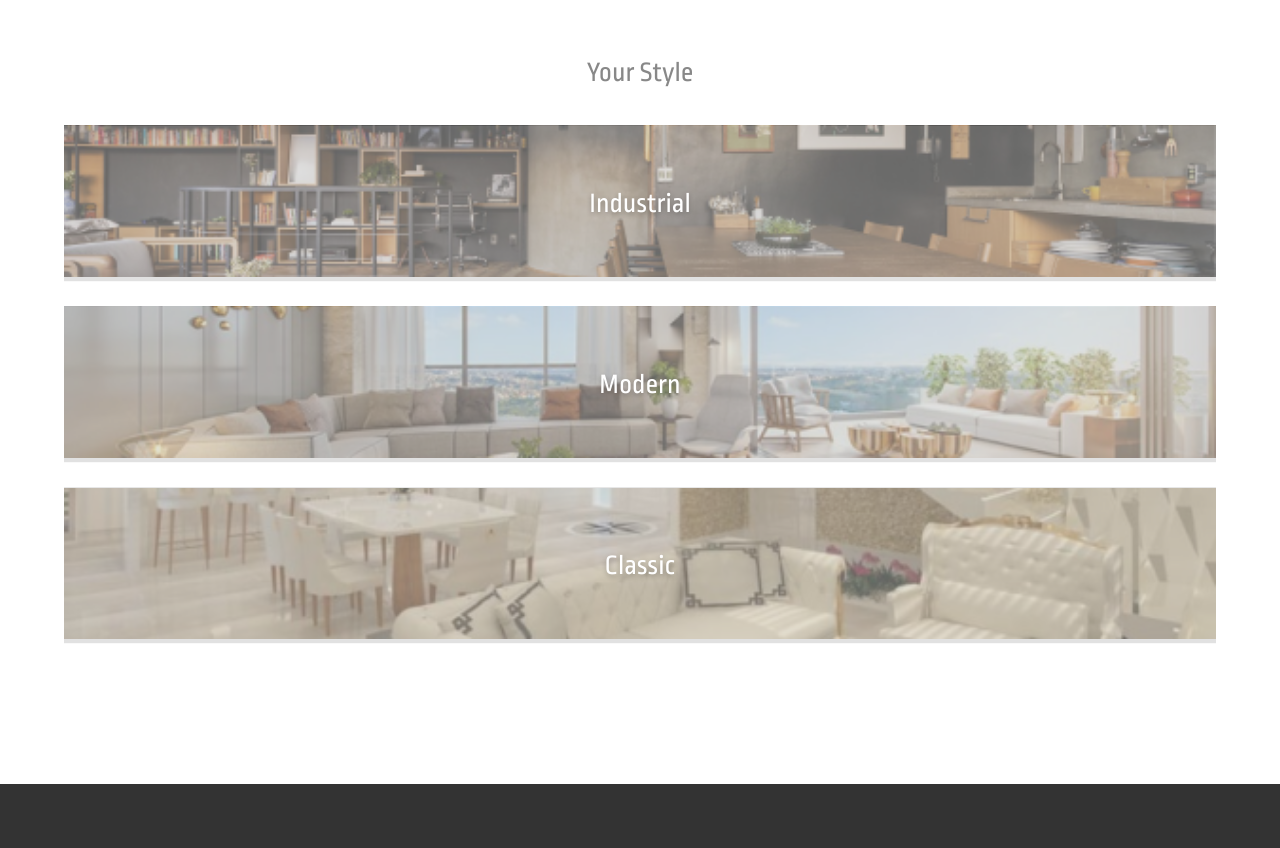
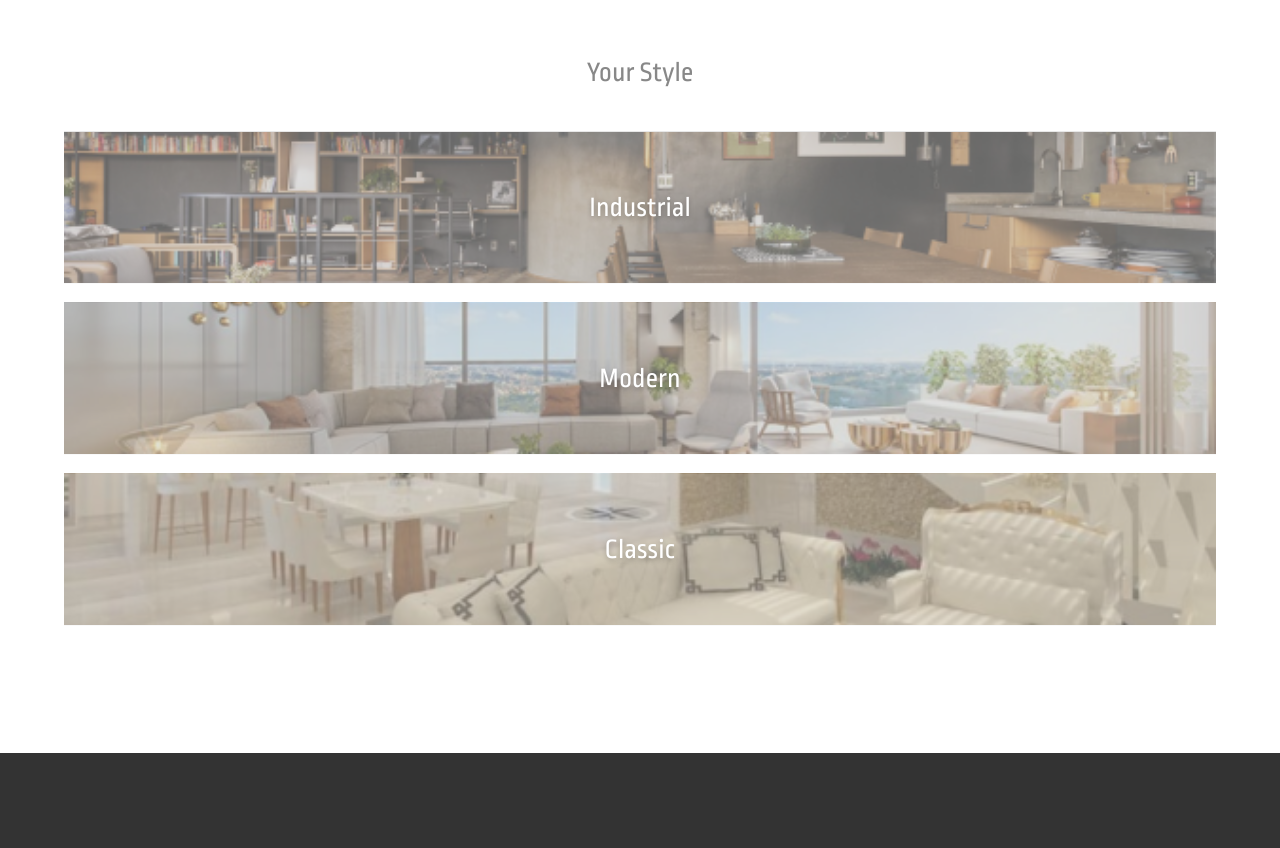
Before and after one commit to CeoDH/Lovit-1121, a website: page lovitH.html in a window 1280 px wide. Shown: the part 1200-2048 px from the top of the page. Drawn offline with Linux system fonts and the light colour scheme.

Commit message:
kihdfosfbdsbfisjshufichcfdhhsd

```diff
--- a/css/lovitH.css
+++ b/css/lovitH.css
@@ -22,7 +22,7 @@
 body {
     /* margin: 0; */
     width: 100%;
-    /* height: 1900px; */
+    min-height: 100vh;
     display: flex;
     flex-direction: column;
     align-items: center;
@@ -206,15 +206,17 @@ section{
 }
 
 .your-style-card{
-    /* background-color: red; */
-    /* background-image: url(img/); */
-    /* background-image: url(/img/industrial.png); */
+    /* background-color: blue; */
     position: relative;
-    margin: 1vw 0;
+    display: flex;
+    justify-content: center;
+    align-items: center;
+    margin: 1.5vw 0 0 0;
 }
 .your-style-card img{
     width: 100%;
-    height: 100%;
+    align-self: center;
+    /* max-height: 130px; */
 }
 .fog{
     background: rgb(196 196 196 / 50%);
@@ -250,6 +252,7 @@ footer{
     justify-content: space-between;
     align-items: center;
     padding: 0 6vw;
+    margin-top: auto;
 }
 
 .footer-map{
```
